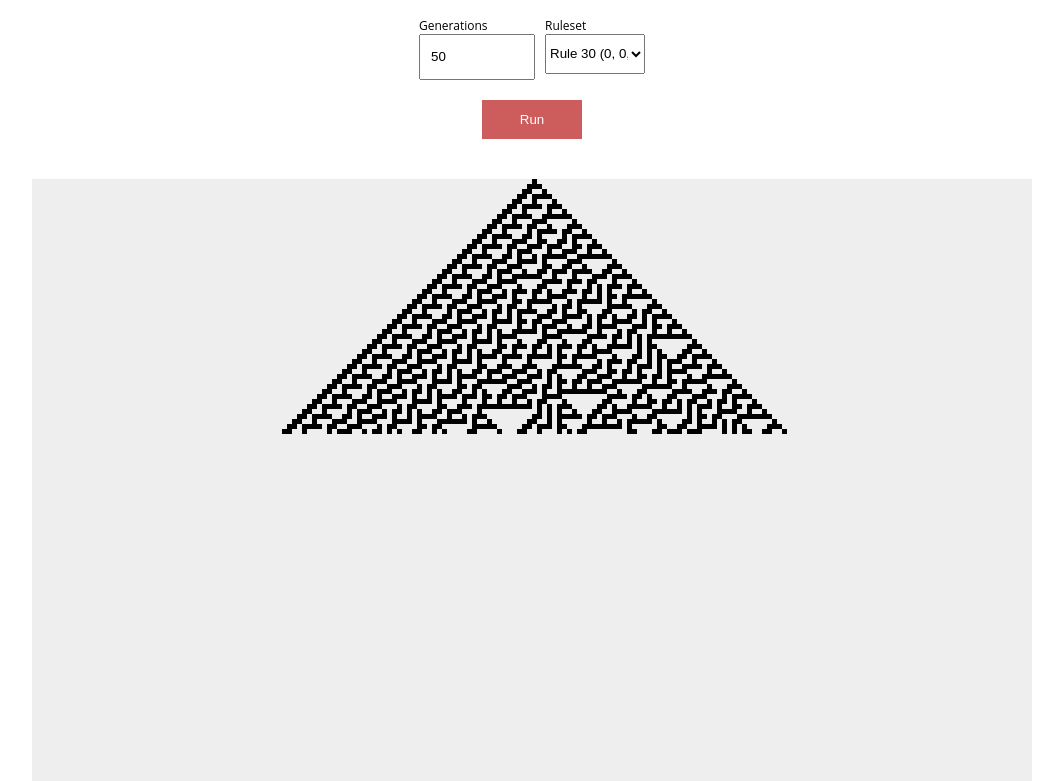
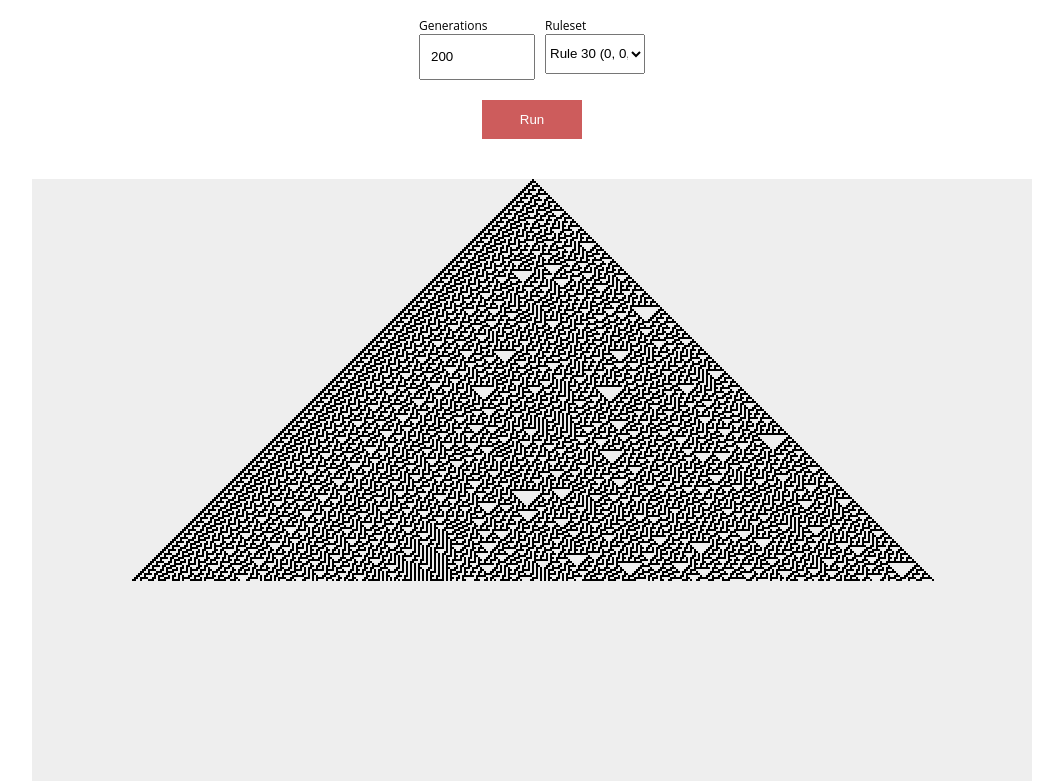
Before and after one commit to 1forh/weca, a website built with webpack: page index.html in a window 1280 px wide. Shown: the part 139-920 px from the top of the page, without its empty margins (108-1171 px from the left). Built offline with Linux system fonts and the light colour scheme; files that its build step writes are made by us from their sources.

Commit message:
adds slight delay to each generation

```diff
--- a/assets/script.js
+++ b/assets/script.js
@@ -8,7 +8,7 @@ class WECA {
 		this.context = this.canvas.getContext('2d');
 		this.canvas.width = 1000;
 		this.canvas.height = 1000;
-		this.cellWidth = 5;
+		this.cellWidth = 2;
 		this.cells = [];
 		this.ruleset = [0, 0, 0, 1, 1, 1, 1, 0];
 		this.generation = 0;
@@ -88,10 +88,11 @@ class WECA {
 		this.setup();
 		this.drawRow();
 
-		while (this.generation < this.generations) {
+		setInterval(() => {
+			if (this.generation >= this.generations) return;
 			this.generate();
 			this.drawRow();
-		}
+		}, 20);
 	}
 
 	// event handler for controls/submit
--- a/index.html
+++ b/index.html
@@ -14,7 +14,7 @@
 	<div class="inputs">
 		<label>
 			Generations
-			<input type="number" data-input value="50">
+			<input type="number" data-input value="200">
 		</label>
 		<label>
 			Ruleset
@@ -33,7 +33,6 @@
 	<script src="./assets/script.min.js"></script>
 	<script>
 		const weca = new WECA();
-		weca.cellWidth = 5;
 		weca.init();
 	</script>
 </body>
```
Also changed, not shown: assets/script.min.js.
